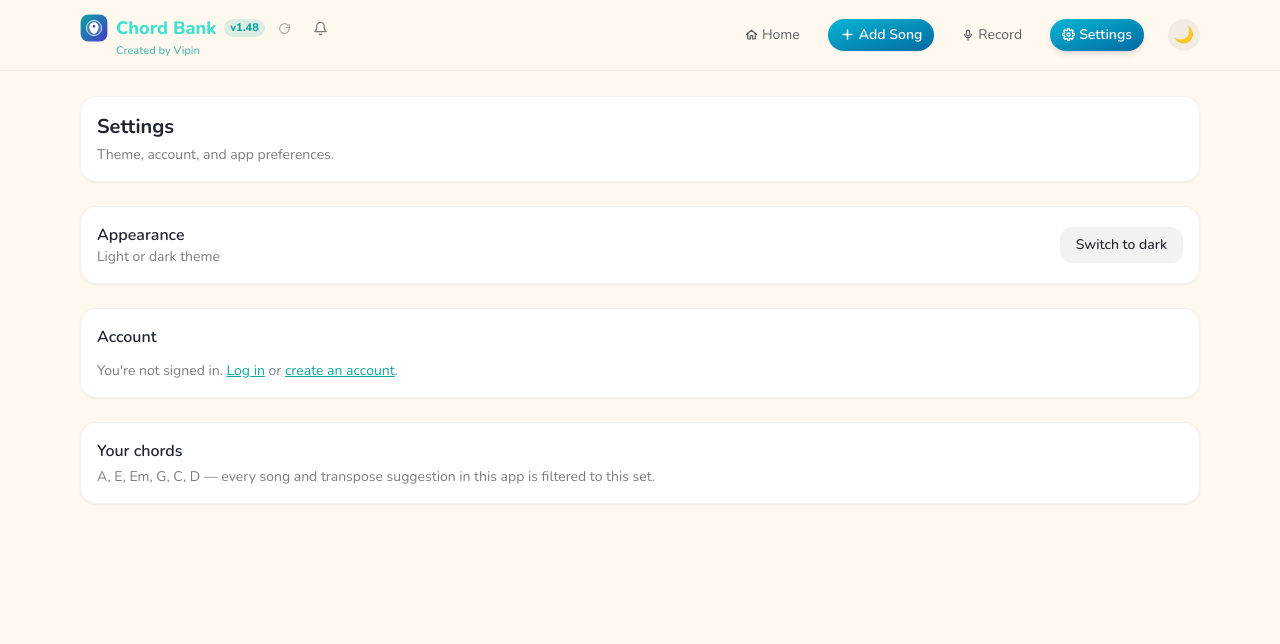
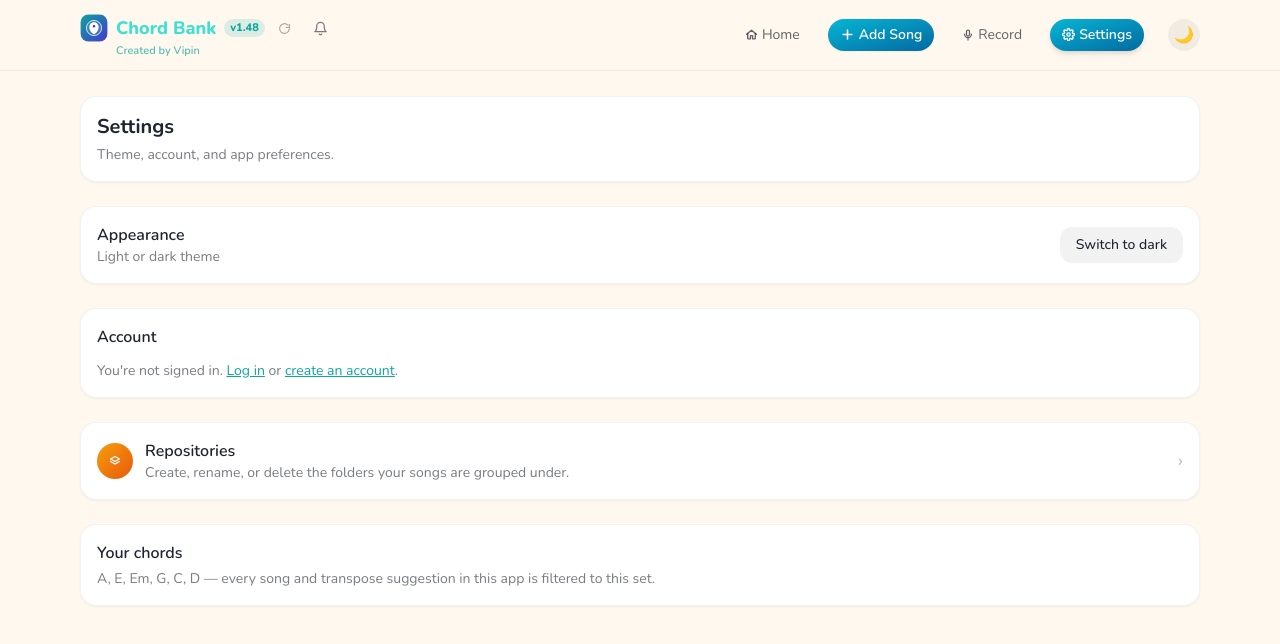
Before and after one commit to vipinlakhanpal-vipin/Chord-Bank, a Next.js app: page /settings in a window 1280 px wide. Shown: the top 644 px of the page. Built offline with nearby package versions, Linux system fonts and the light colour scheme; no server answers; the database is empty.

Commit message:
Add files via upload

```diff
--- a/app/settings/page.tsx
+++ b/app/settings/page.tsx
@@ -1,7 +1,9 @@
 "use client";
 
 import { useEffect, useState } from "react";
+import Link from "next/link";
 import { useTheme } from "@/components/ThemeProvider";
+import { StackIcon } from "@/components/Navbar";
 import { supabase } from "@/lib/supabaseClient";
 
 export default function SettingsPage() {
@@ -72,6 +74,27 @@ export default function SettingsPage() {
         )}
       </div>
 
+      {/* Repositories used to be its own top-level tab — moved here since
+          it's library/account configuration (naming and organizing your
+          folders) rather than something you jump to every session. */}
+      <Link
+        href="/repositories"
+        className="card p-4 flex items-center justify-between hover:bg-black/5 dark:hover:bg-white/5 transition-colors"
+      >
+        <div className="flex items-center gap-3">
+          <span className="w-9 h-9 rounded-full flex items-center justify-center text-white bg-gradient-to-br from-amber-500 to-orange-600 shrink-0">
+            <StackIcon />
+          </span>
+          <div>
+            <p className="font-semibold">Repositories</p>
+            <p className="text-sm text-ink/60 dark:text-cream/60">
+              Create, rename, or delete the folders your songs are grouped under.
+            </p>
+          </div>
+        </div>
+        <span className="text-ink/30 dark:text-cream/30">›</span>
+      </Link>
+
       <div className="card p-4">
         <p className="font-semibold mb-1">Your chords</p>
         <p className="text-sm text-ink/60 dark:text-cream/60">
```
